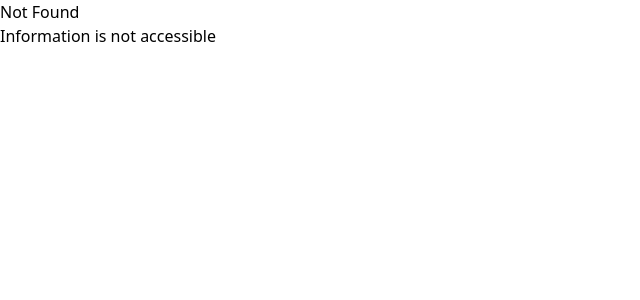
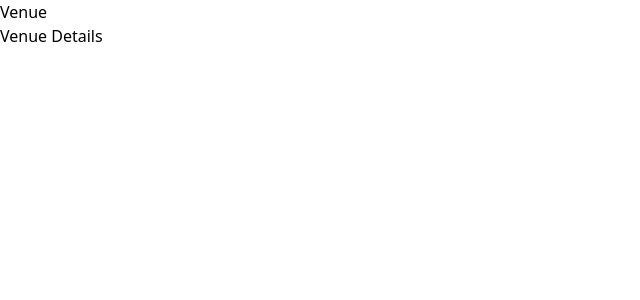
Before and after one commit to Ilona-front-end/booking-website, a React (Create React App) app: page /venue/1 in a window 1280 px wide. Before the commit this address had no page. Shown: the top 300 px of the page, without its empty margins (0-640 px from the left). Built offline with nearby package versions, Linux system fonts and the light colour scheme.

Commit message:
HOT-14 uninstall Redux

```diff
--- a/package.json
+++ b/package.json
@@ -9,7 +9,6 @@
     "@testing-library/user-event": "^13.5.0",
     "react": "^18.2.0",
     "react-dom": "^18.2.0",
-    "react-redux": "^8.0.5",
     "react-router-dom": "^6.10.0",
     "react-scripts": "5.0.1",
     "redux": "^4.2.1",
--- /dev/null
+++ b/src/components/pages/Venue.js
@@ -0,0 +1,12 @@
+import React from 'react';
+
+function Venue() {
+  return (
+    <div>
+      <h1>Venue</h1>
+      <p>Venue Details</p>
+    </div>
+  )
+}
+
+export default Venue;
--- /dev/null
+++ b/src/components/pages/Venues.js
@@ -0,0 +1,12 @@
+import React from 'react';
+
+function Venues() {
+  return (
+    <div>
+      <h1>Venues</h1>
+      <p>List of Venues</p>
+    </div>
+  )
+}
+
+export default Venues;
--- a/src/index.js
+++ b/src/index.js
@@ -2,17 +2,13 @@ import React from 'react';
 import ReactDOM from 'react-dom/client';
 import './index.css';
 import App from './App';
-import { Provider } from 'react-redux';
-import store from './store/store';
 import {BrowserRouter} from 'react-router-dom';
 
 const root = ReactDOM.createRoot(document.getElementById('root'));
 root.render(
   <React.StrictMode>
-    <Provider store={store}>
       <BrowserRouter>
         <App />
       </BrowserRouter>
-    </Provider>
   </React.StrictMode>
 );
--- a/src/routes/Router.js
+++ b/src/routes/Router.js
@@ -3,12 +3,16 @@ import { Routes, Route } from 'react-router-dom';
 import Home from '../components/pages/Home';
 import LogIn from '../components/pages/LogIn';
 import NotFound from '../components/pages/NotFound';
+import Venues from '../components/pages/Venues';
+import Venue from '../components/pages/Venue';
 
 function Router() {
   return (
     <>
       <Routes>
         <Route exact path='/' element={<Home />} />
+        <Route path='/venues' element={<Venues />} />
+        <Route path='/venue/:id' element={<Venue />} />
         <Route path='/login' element={<LogIn />} />
         <Route path='*' element={<NotFound />} />
       </Routes>
--- a/src/store/store.js
+++ /dev/null
@@ -1,13 +0,0 @@
-import { configureStore } from '@reduxjs/toolkit';
-import { combineReducers } from 'redux';
-
-const reducer  = combineReducers({
-
-});
-
-// create store
-const store = configureStore({
-  reducer,
-});
-
-export default store;
```
Also changed, not shown: 1 other file (tests, documents, lock files or other folders).
